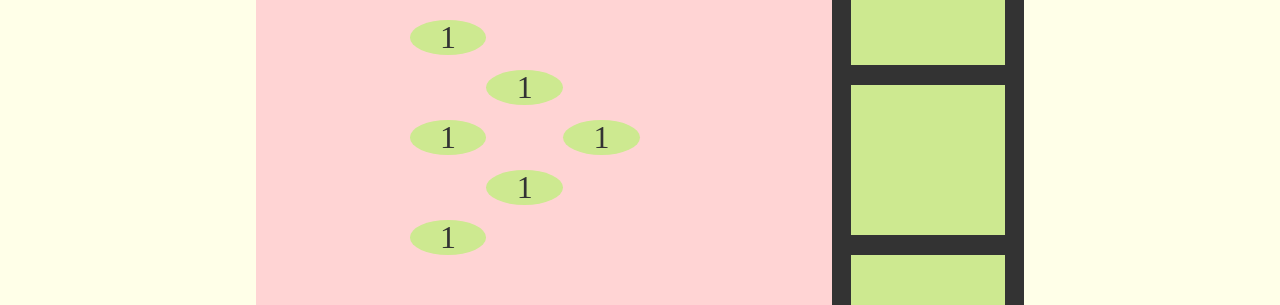
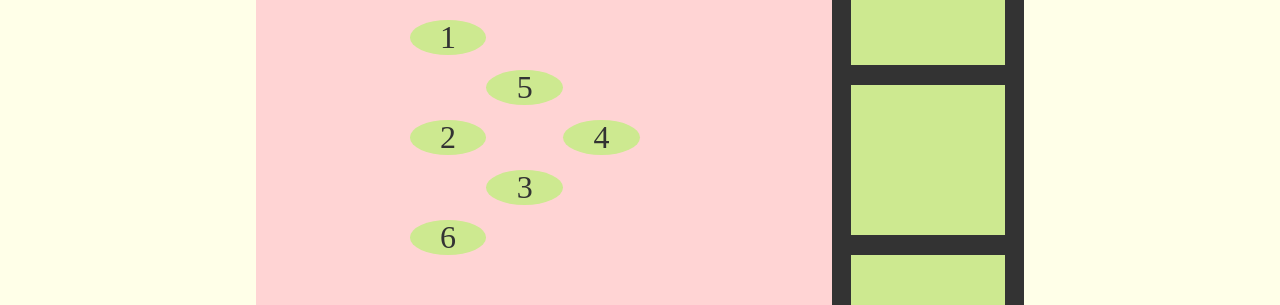
Before and after one commit to Nyes98/NFTrio, a React (Create React App) app in the folder front/: page /game in a window 1280 px wide. Shown: the part 385-690 px from the top of the page. Built offline with nearby package versions, Linux system fonts and the light colour scheme.

Commit message:
gameStageUI

```diff
--- a/front/src/components/game/ready/Component.tsx
+++ b/front/src/components/game/ready/Component.tsx
@@ -40,19 +40,19 @@ const ReadyComponent = () => {
           1
         </SlotBox>
         <SlotBox position={positionConfig[1]} className={"fg-dark bg-melon"}>
-          1
+          2
         </SlotBox>
         <SlotBox position={positionConfig[2]} className={"fg-dark bg-melon"}>
-          1
+          3
         </SlotBox>
         <SlotBox position={positionConfig[3]} className={"fg-dark bg-melon"}>
-          1
+          4
         </SlotBox>
         <SlotBox position={positionConfig[4]} className={"fg-dark bg-melon"}>
-          1
+          5
         </SlotBox>
         <SlotBox position={positionConfig[5]} className={"fg-dark bg-melon"}>
-          1
+          6
         </SlotBox>
       </FormationBox>
     </ReadyBox>
--- a/front/src/components/game/stage/Component.tsx
+++ b/front/src/components/game/stage/Component.tsx
@@ -7,6 +7,11 @@ interface IMonster {
   attack: number;
   speed: number;
   skill: number;
+}
+
+interface position {
+  x: number;
+  y: number;
 }
 
 type Props = {
@@ -63,6 +68,20 @@ const StageComponent: React.FC<Props> = ({
     if (curStage?.slot1) onMouseEnterFunction(curStage?.slot1);
   }, [curStage]);
 
+  const xBase = 20;
+  const yBase = 25;
+  const positionConfig: Array<position> = [
+    { x: xBase + 10, y: yBase + 10 },
+    { x: xBase + 10, y: yBase + 30 },
+    { x: xBase + 0, y: yBase + 0 },
+    { x: xBase + 0, y: yBase + 20 },
+    { x: xBase + 0, y: yBase + 40 },
+    { x: xBase - 10, y: yBase - 10 },
+    { x: xBase - 10, y: yBase + 10 },
+    { x: xBase - 10, y: yBase + 30 },
+    { x: xBase - 10, y: yBase + 50 },
+  ];
+
   return (
     <StageBox>
       <StageDiv onClick={() => setStage(0)}>0</StageDiv>
@@ -77,81 +96,98 @@ const StageComponent: React.FC<Props> = ({
       <StageDiv onClick={() => setStage(9)}>9</StageDiv>
       <MonsterDetailBox className="bg-dark fg-white">
         <MonsterRowBox>
+          {!curStage.slot1 ? (
+            <MonsterItem position={positionConfig[0]}>여기없다.</MonsterItem>
+          ) : (
             <MonsterItem
+              position={positionConfig[0]}
               onMouseEnter={() => {
                 if (curStage?.slot1) onMouseEnterFunction(curStage?.slot1);
               }}
             >
-            <img src={`./imgs/monster/${curStage?.slot1}_stand.gif`} alt="8" />
-            {curStage?.slot1?.split("_")[0]}
+              <img
+                src={`./imgs/monster/${curStage?.slot1}_stand.gif`}
+                alt="8"
+              />
+              {curStage?.slot1}
             </MonsterItem>
+          )}
+
           <MonsterItem
+            position={positionConfig[1]}
             onMouseEnter={() => {
               if (curStage?.slot2) onMouseEnterFunction(curStage?.slot2);
             }}
           >
             <img src={`./imgs/monster/${curStage?.slot2}_stand.gif`} alt="8" />
-            {curStage?.slot2?.split("_")[0]}
+            {curStage?.slot2}
           </MonsterItem>
           <MonsterItem
+            position={positionConfig[2]}
             onMouseEnter={() => {
               if (curStage?.slot3) onMouseEnterFunction(curStage?.slot3);
             }}
           >
             <img src={`./imgs/monster/${curStage?.slot3}_stand.gif`} alt="8" />
-            {curStage?.slot3?.split("_")[0]}
+            {curStage?.slot3}
           </MonsterItem>
         </MonsterRowBox>
         <MonsterRowBox>
           <MonsterItem
+            position={positionConfig[3]}
             onMouseEnter={() => {
               if (curStage?.slot4) onMouseEnterFunction(curStage?.slot4);
             }}
           >
             <img src={`./imgs/monster/${curStage?.slot4}_stand.gif`} alt="8" />
-            {curStage?.slot4?.split("_")[0]}
+            {curStage?.slot4}
           </MonsterItem>
           <MonsterItem
+            position={positionConfig[4]}
             onMouseEnter={() => {
               if (curStage?.slot5) onMouseEnterFunction(curStage?.slot5);
             }}
           >
             <img src={`./imgs/monster/${curStage?.slot5}_stand.gif`} alt="8" />
-            {curStage?.slot5?.split("_")[0]}
+            {curStage?.slot5}
           </MonsterItem>
           <MonsterItem
+            position={positionConfig[5]}
             onMouseEnter={() => {
               if (curStage?.slot6) onMouseEnterFunction(curStage?.slot6);
             }}
           >
             <img src={`./imgs/monster/${curStage?.slot6}_stand.gif`} alt="8" />
-            {curStage?.slot6?.split("_")[0]}
+            {curStage?.slot6}
           </MonsterItem>
         </MonsterRowBox>
         <MonsterRowBox>
           <MonsterItem
+            position={positionConfig[6]}
             onMouseEnter={() => {
               if (curStage?.slot7) onMouseEnterFunction(curStage?.slot7);
             }}
           >
             <img src={`./imgs/monster/${curStage?.slot7}_stand.gif`} alt="8" />
-            {curStage?.slot7?.split("_")[0]}
+            {curStage?.slot7}
           </MonsterItem>
           <MonsterItem
+            position={positionConfig[7]}
             onMouseEnter={() => {
               if (curStage?.slot8) onMouseEnterFunction(curStage?.slot8);
             }}
           >
             <img src={`./imgs/monster/${curStage?.slot8}_stand.gif`} alt="8" />
-            {curStage?.slot8?.split("_")[0]}
+            {curStage?.slot8}
           </MonsterItem>
           <MonsterItem
+            position={positionConfig[8]}
             onMouseEnter={() => {
               if (curStage?.slot9) onMouseEnterFunction(curStage?.slot9);
             }}
           >
             <img src={`./imgs/monster/${curStage?.slot9}_stand.gif`} alt="8" />
-            {curStage?.slot9?.split("_")[0]}
+            {curStage?.slot9}
           </MonsterItem>
         </MonsterRowBox>
       </MonsterDetailBox>
@@ -206,7 +242,7 @@ const MonsterDetailBox = styled.div`
 `;
 
 const MonsterRowBox = styled.div`
-  display: flex;
+  /* display: flex;
   position: relative;
   justify-content: space-around;
   align-items: center;
@@ -227,8 +263,8 @@ const MonsterRowBox = styled.div`
       opacity: 0.3;
       border-radius: 50%;
       background-color: red;
-    }
-    img {
+    } */
+  /* img {
     z-index: 1;
     position: relative;
     margin: auto;
@@ -236,8 +272,8 @@ const MonsterRowBox = styled.div`
     width: 40%;
     height: 80px;
     object-fit: contain;
-    }
-  }
+  } */
+  /* } */
 `;
 
 const InfoBox = styled.div`
@@ -247,4 +283,38 @@ const InfoBox = styled.div`
   height: 100%;
 `;
 
-const MonsterItem = styled.div``;
+const MonsterItem = styled.div<{ position: position }>`
+  width: 10%;
+  height: 7%;
+  position: absolute;
+  text-align: center;
+  display: flex;
+  justify-content: center;
+  align-items: center;
+  right: ${({ position }) => position.x + "%"};
+  top: ${({ position }) => position.y + "%"};
+  border-radius: 50%;
+  font-size: 0.5rem;
+
+  ::after {
+    content: " ";
+    position: absolute;
+    width: 50px;
+    height: 20px;
+    right: 10%;
+    top: 40px;
+    opacity: 0.3;
+    border-radius: 50%;
+    background-color: red;
+  }
+  img {
+    z-index: 1;
+    position: absolute;
+    margin: auto;
+    display: block;
+    top: 50%;
+    width: 40%;
+    height: 50px;
+    object-fit: contain;
+  }
+`;
```
Also changed, not shown: 1 other file (tests, documents, lock files or other folders). Lines whose indentation alone changed are shown as unchanged.
